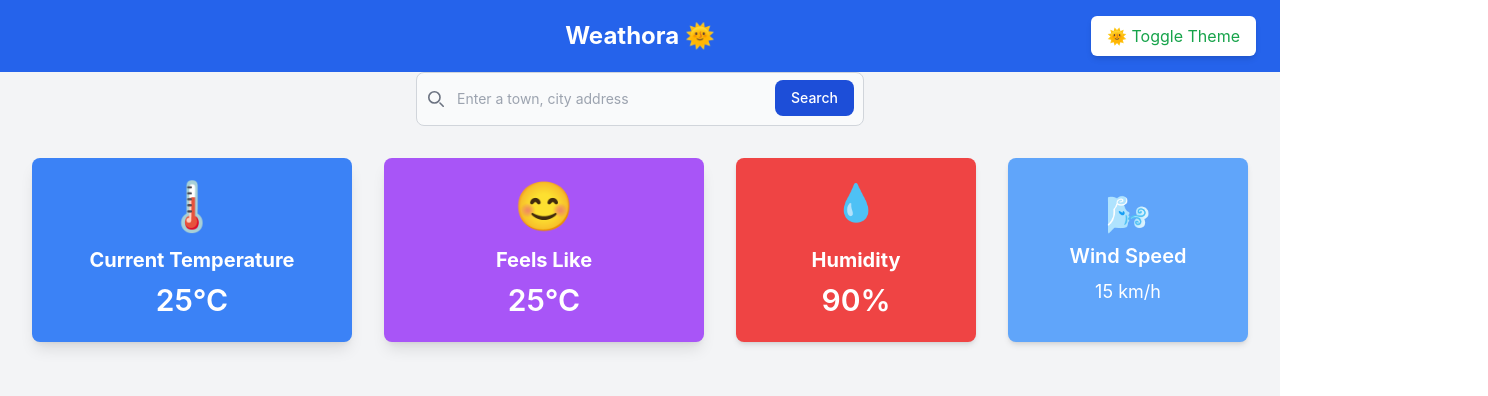
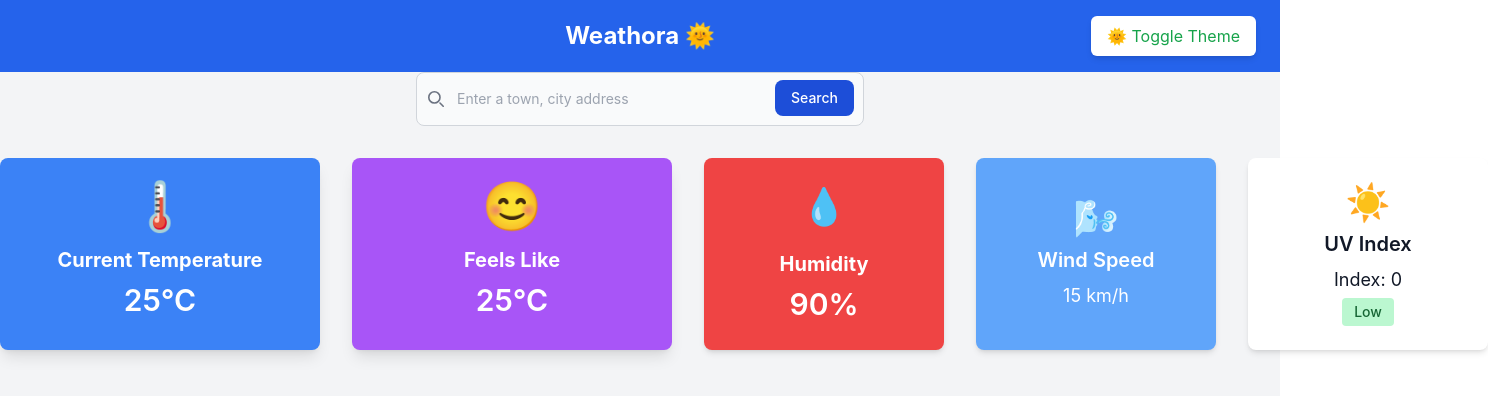
Before and after one commit to AaqilSh/weather-app-react, a React (Create React App) app: page / in a window 1280 px wide. Shown: the top 396 px of the page, 1488 px wide, since content can reach past the window. Built offline with nearby package versions, Linux system fonts and the light colour scheme; a web font is replaced by a local one.

Commit message:
Added UV Index card to homepage

```diff
--- a/src/App.js
+++ b/src/App.js
@@ -4,6 +4,8 @@ import FeelsLikeCard from "./components/FeelsLikeCard";
 import SearchBar from "./components/SearchBar";
 import HumidityCard from "./components/HumidityCard";
 import WindSpeedCard from "./components/WindSpeedCard";
+import UVIndexCard from "./components/UvIndexCard";
+
 function App() {
   return (
     <div className="min-h-screen bg-gray-100 dark:bg-gray-900 text-gray-900 dark:text-gray-100 transition-all duration-500">
@@ -18,6 +20,7 @@ function App() {
             <FeelsLikeCard feelsLike={25} />
             <HumidityCard humidity={90} />
             <WindSpeedCard windSpeed={15} />
+            <UVIndexCard uvIndex={0} />
           </div>
         </div>{" "}
       </div>
```
